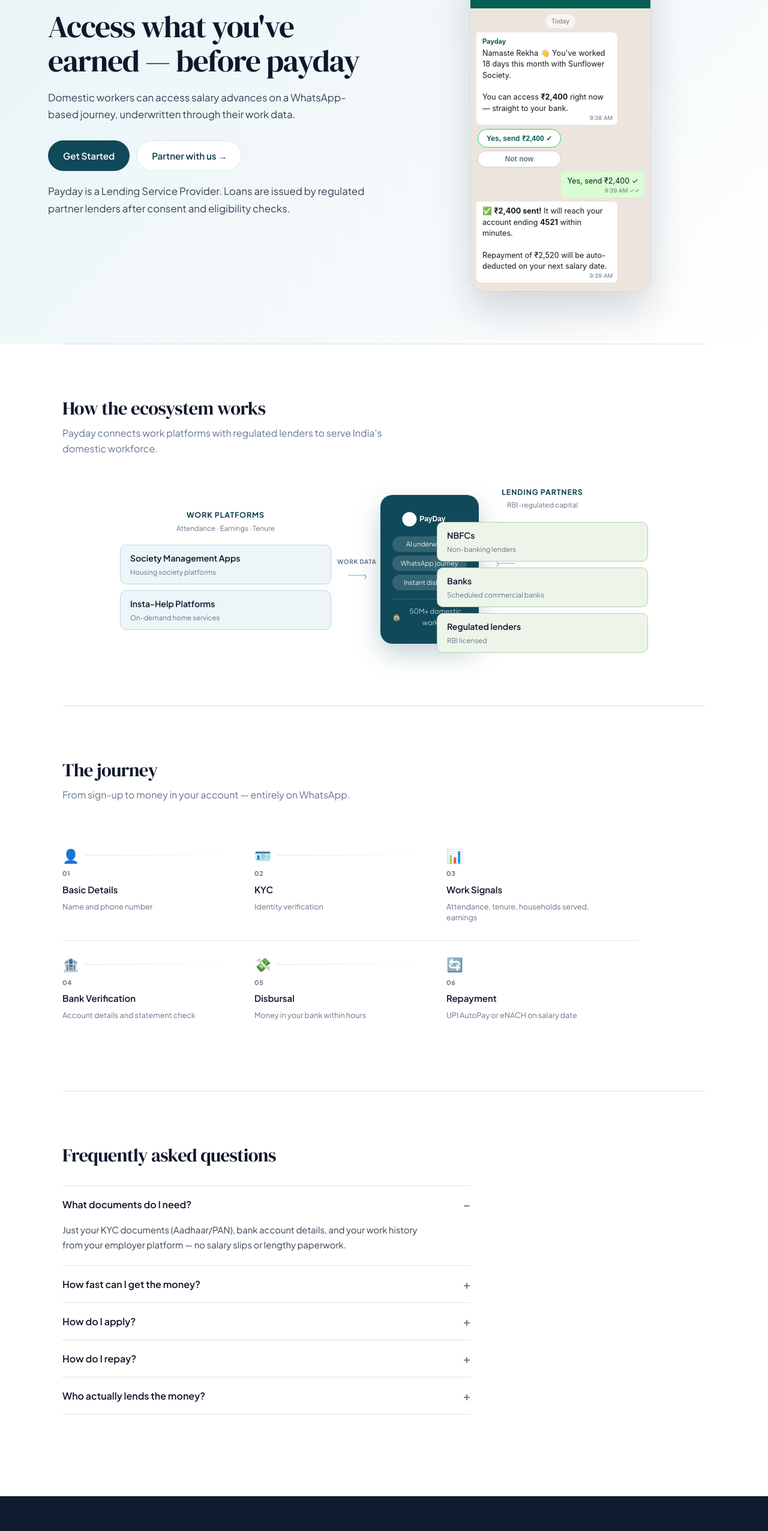
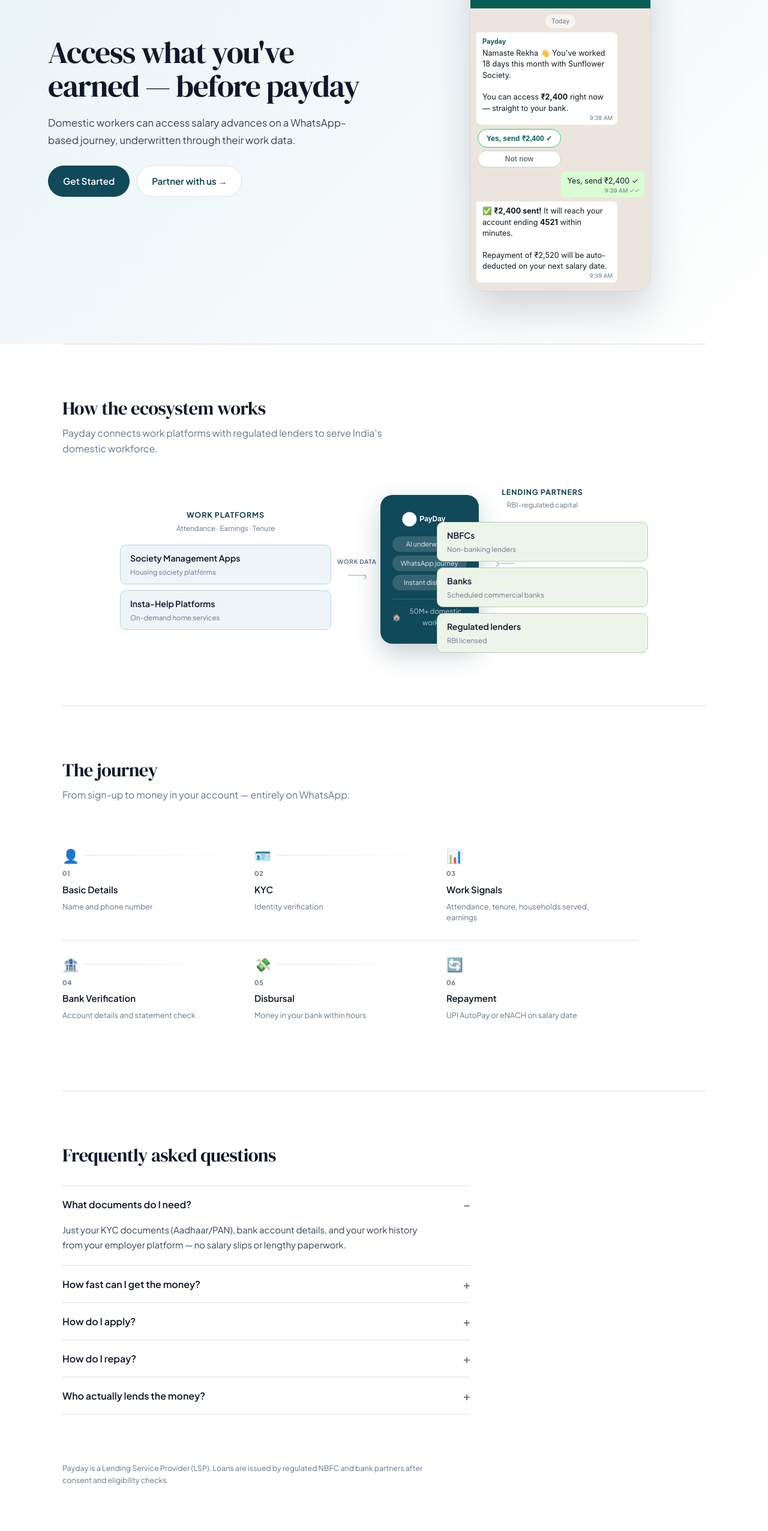
Before and after one commit to Payday-Tech/itspayday, a Next.js app: page / in a window 1280 px wide. Shown: the part 234-2786 px from the top of the page at 60% size. Built offline with nearby package versions, Linux system fonts and the light colour scheme; no server answers.

Commit message:
Move legal disclaimer from hero to page footnote

```diff
--- a/app/page.tsx
+++ b/app/page.tsx
@@ -62,10 +62,6 @@
               Partner with us →
             </a>
           </div>
-          <p className="hero-legal">
-            Payday is a Lending Service Provider. Loans are issued by regulated partner lenders
-            after consent and eligibility checks.
-          </p>
         </div>
 
         <div className="hero-mockup">
@@ -217,6 +213,10 @@
         </div>
       </section>
 
+      <p style={{ fontSize: '0.78rem', color: 'var(--color-ink-500)', lineHeight: 1.6, maxWidth: 640, marginTop: 40 }}>
+        Payday is a Lending Service Provider (LSP). Loans are issued by regulated NBFC and bank partners after consent and eligibility checks.
+      </p>
+
     </main>
   );
 }
```
